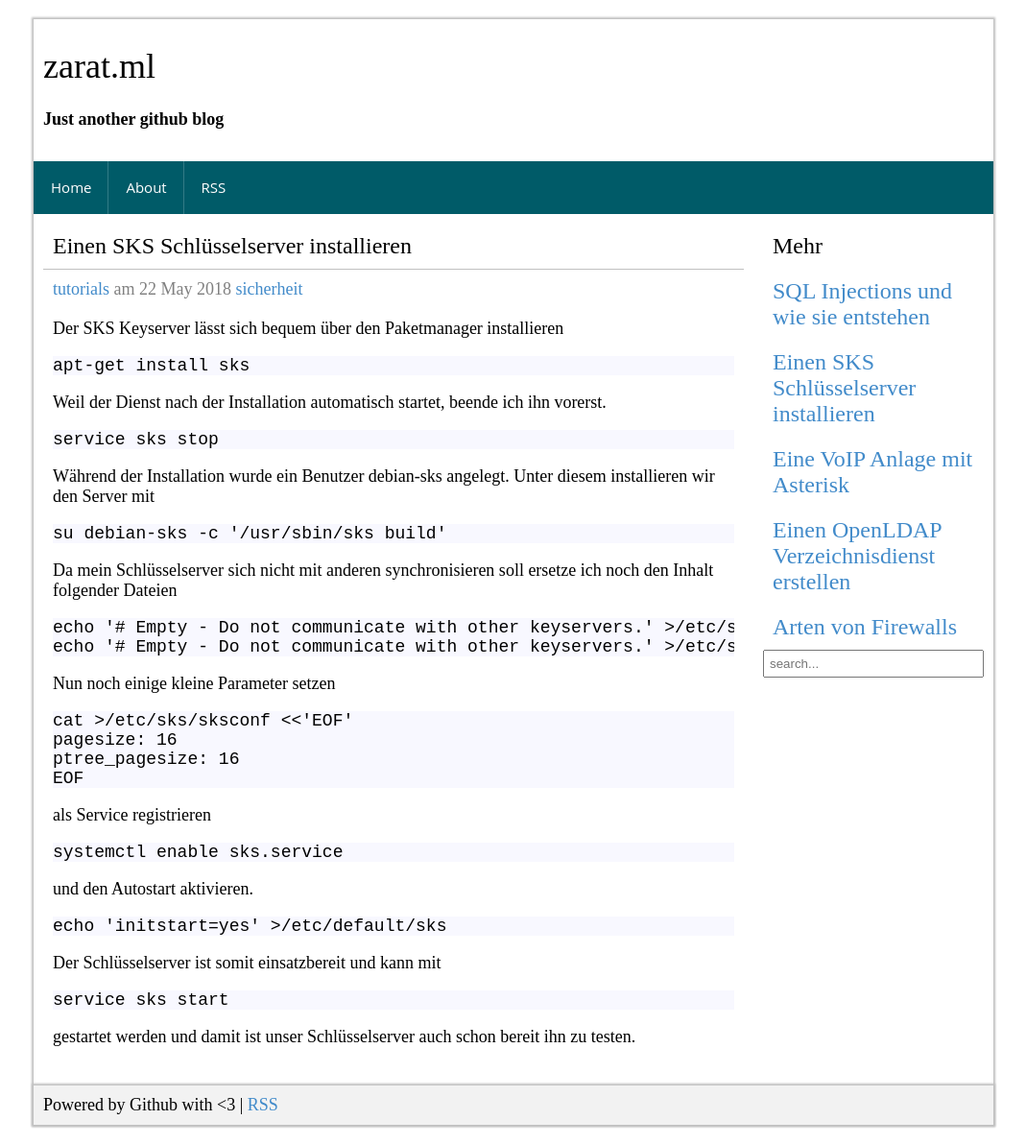
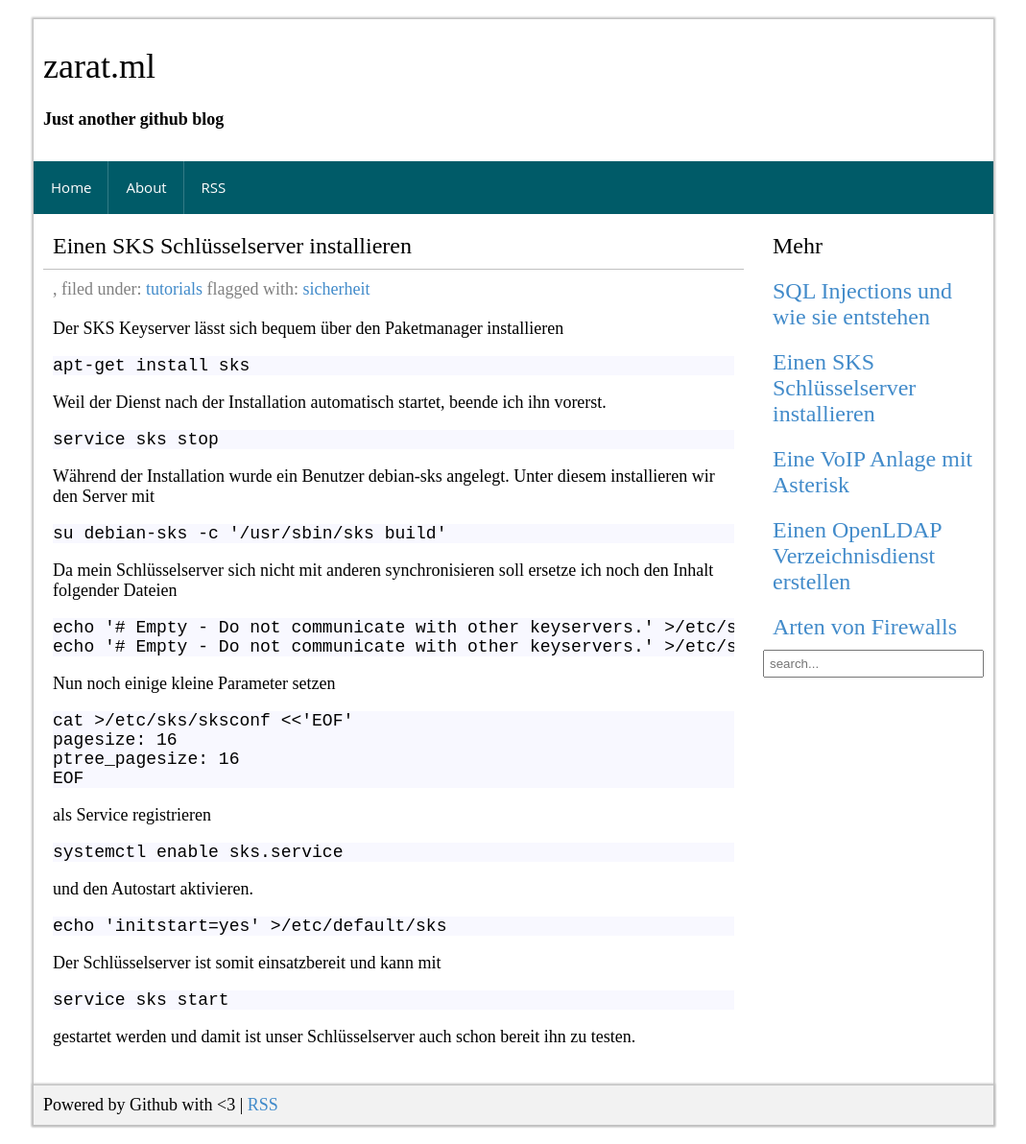
Before and after one commit to zarat/zarat.github.io, a Jekyll site: the page built from _posts/2018-05-22-sks.markdown, in a window 1280 px wide. Shown: the whole page at 96% size, without its empty margins (105-1174 px from the left). Built offline with Jekyll 4.4.1, drawn with Linux system fonts in a browser that asks for light colours; comment, search, counter and statistics services are not loaded.

Commit message:
Update post.html

```diff
--- a/_layouts/post.html
+++ b/_layouts/post.html
@@ -7,17 +7,20 @@
     <div class="sp-content-item-head">{{ page.title }}</div>
 
     <div class="sp-content-item-head-secondary">
-      {% for category in page.categories %}
+
+      {{ post.date | date: "%B" }}
+      {{ post.date | date: "%d" }},
+      {{ post.date | date: "%Y" }}
+
+      filed under: {% for category in page.categories %}
       {% capture category_name %}{{ category }}{% endcapture %}
       <a href="../category/{{ category_name }}">{{ category_name }}</a>
       {% endfor %}
 
-      am {{ page.date | date: "%d" }} {{ page.date | date: "%B" }} {{ page.date | date: "%Y" }}
-
-  {% for tag in page.tags %}
-    {% capture tag_name %}{{ tag }}{% endcapture %}
-    <a href="/tag/{{ tag_name }}">{{ tag_name }}</a>
-  {% endfor %}
+      flagged with: {% for tag in page.tags %}
+      {% capture tag_name %}{{ tag }}{% endcapture %}
+      <a href="/tag/{{ tag_name }}">{{ tag_name }}</a>
+      {% endfor %}
 
     </div>
 
```
